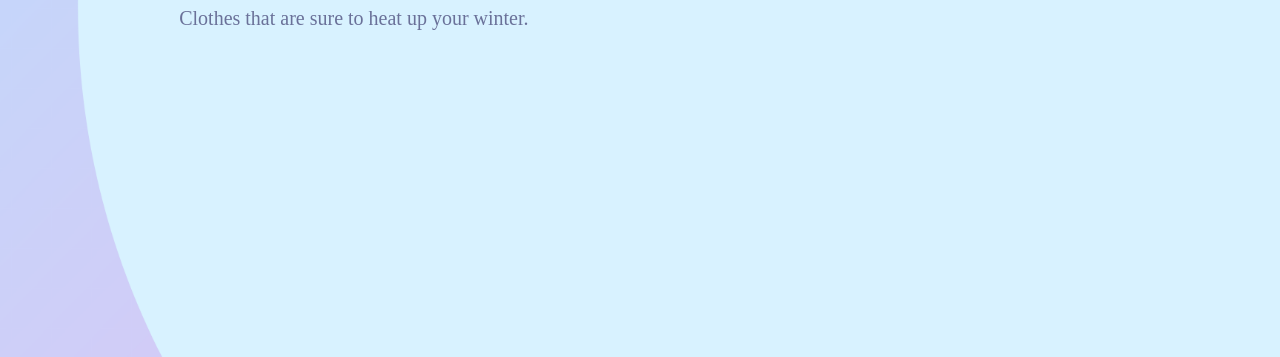
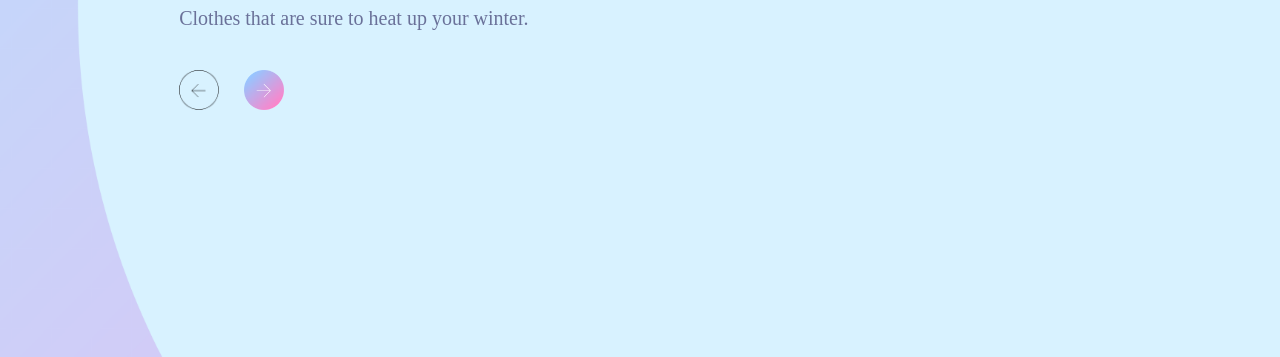
Before and after one commit to chammi-hansana/Modern-Web-Design, a plain HTML site: page index.html in a window 1280 px wide. Shown: the part 443-800 px from the top of the page. Drawn offline with Linux system fonts and the light colour scheme.

Commit message:
arrow button

```diff
--- a/index.html
+++ b/index.html
@@ -22,6 +22,11 @@
          <a href="" class="btn">2021 Collections</a>
          <h1>You should always<br> feel pretty</h1>
          <p>Clothes that are sure to heat up your winter.</p>
+
+         <div class="arrow-icons">
+            <img src="images/back-arrow.png">
+            <img src="images/next-arrow.png">
+        </div>
      </div>
 
 
--- a/style.css
+++ b/style.css
@@ -70,3 +70,11 @@ nav ul li a{
     color: #fff;
     box-shadow: 3px 8px 22px rgba(94, 28, 68, 0.15);
 }
+.arrow-icons{
+   margin-top: 40px;
+   display: flex;
+}
+.arrow-icons img{
+    width: 40px;
+    margin-right: 25px;
+ }
```
